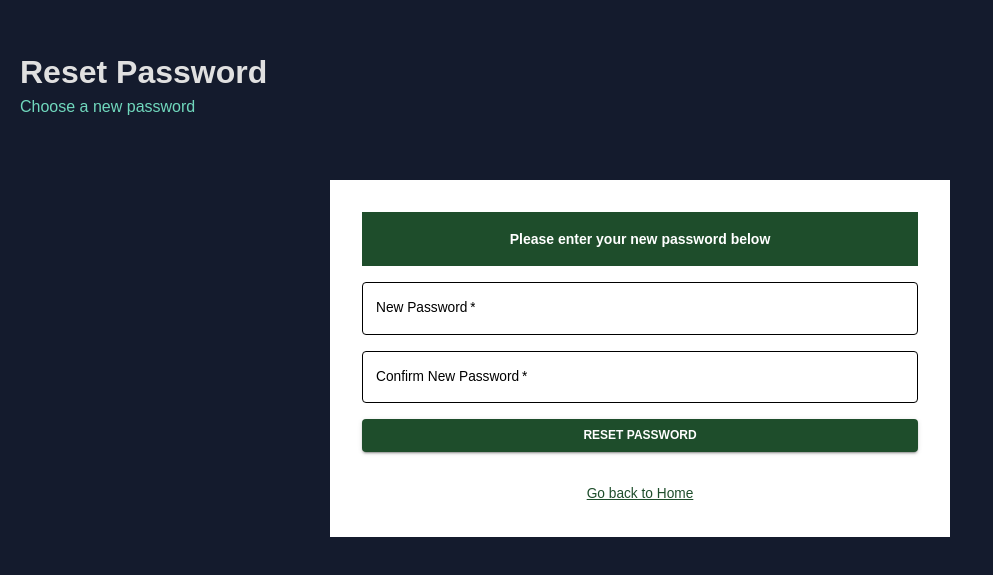
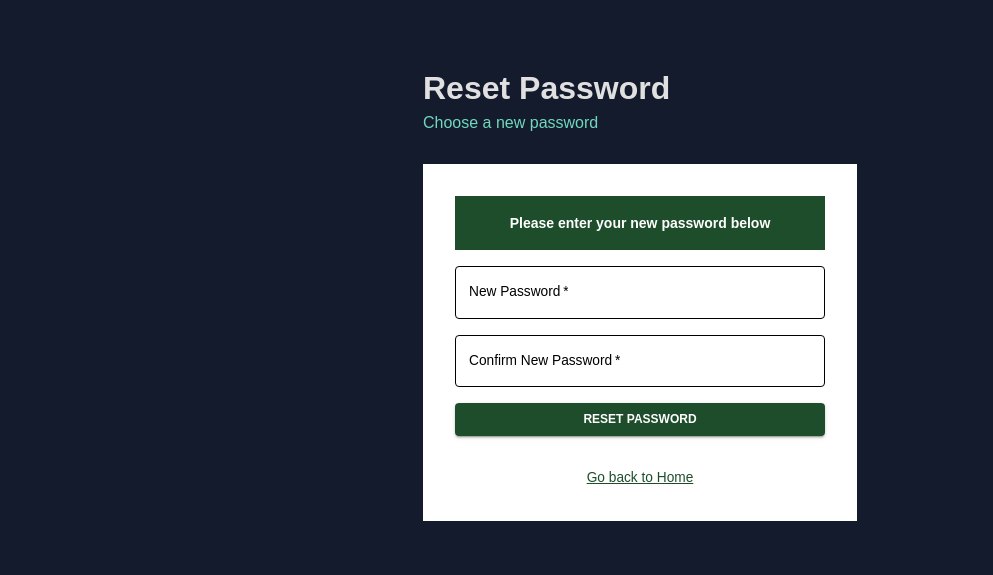
Before and after one commit to hotteokbokki/LSEEDInsight, a React (Create React App) app in the folder client/: page /reset-password in a window 1280 px wide. Shown: the part 105-680 px from the top of the page, without its empty margins (0-993 px from the left). Built offline with nearby package versions, Linux system fonts and the light colour scheme.

Commit message:
resetpassword styling

```diff
--- a/client/src/scenes/forgotpassword/index.jsx
+++ b/client/src/scenes/forgotpassword/index.jsx
@@ -12,6 +12,7 @@ import { tokens } from "../../theme";
 import Header from "../../components/Header";
 import { Link } from "react-router-dom";
 import axios from "axios";
+import "../../styles/ResetPassword.css";
 
 const ForgotPassword = () => {
   const theme = useTheme();
--- a/client/src/scenes/resetpassword/index.jsx
+++ b/client/src/scenes/resetpassword/index.jsx
@@ -12,14 +12,13 @@ import {
 } from "@mui/material";
 import { tokens } from "../../theme";
 import Header from "../../components/Header";
+// import "../../styles/ResetPassword.css";
 
 const PasswordReset = () => {
   const theme = useTheme();
   const colors = tokens(theme.palette.mode);
-
   const [searchParams] = useSearchParams();
   const token = searchParams.get("token");
-
   const [password, setPassword] = useState("");
   const [confirmPassword, setConfirmPassword] = useState("");
   const [message, setMessage] = useState("");
--- /dev/null
+++ b/client/src/styles/ResetPassword.css
@@ -0,0 +1,13 @@
+/* src/styles/ResetPasword.css */
+
+.css-69i1ev {
+    padding: 0 32.5% 0 32.5% !important;
+}
+
+.css-qve8zf {
+    width: 35% !important;
+}
+
+.css-9vq2mo  {
+    margin-top: 0px !important;
+}
```
